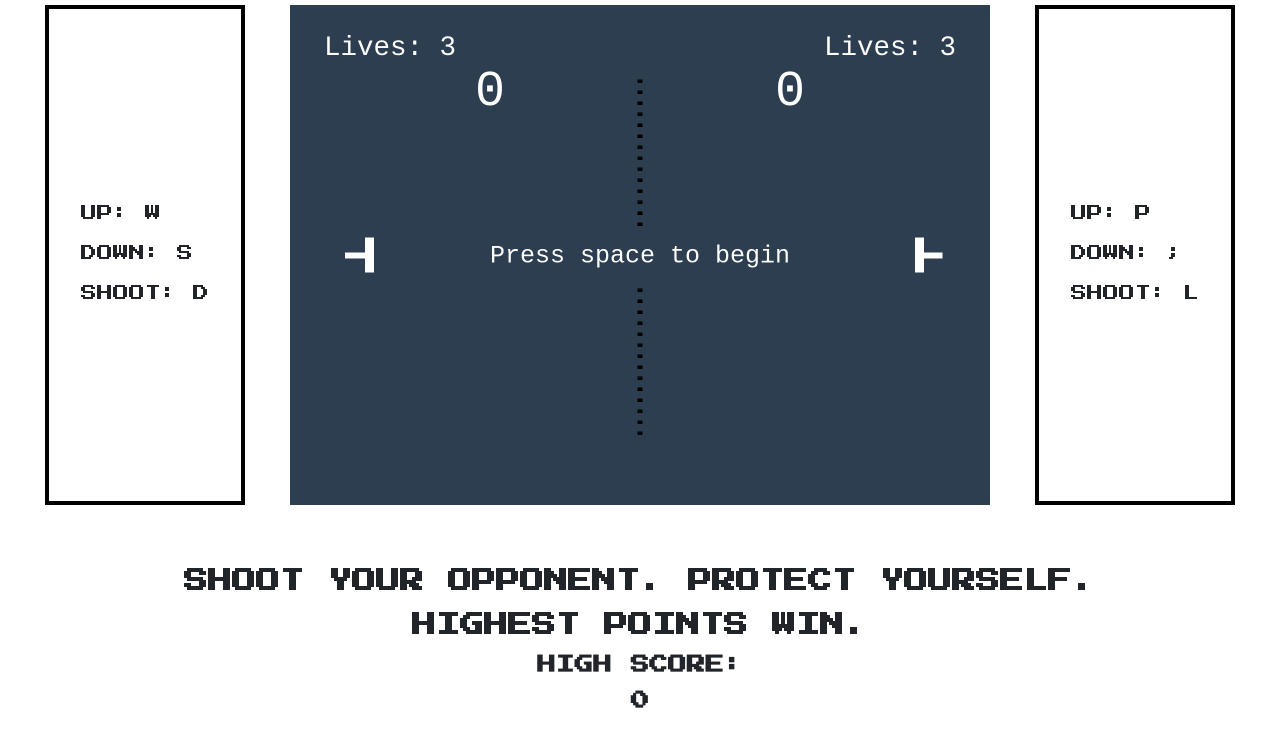
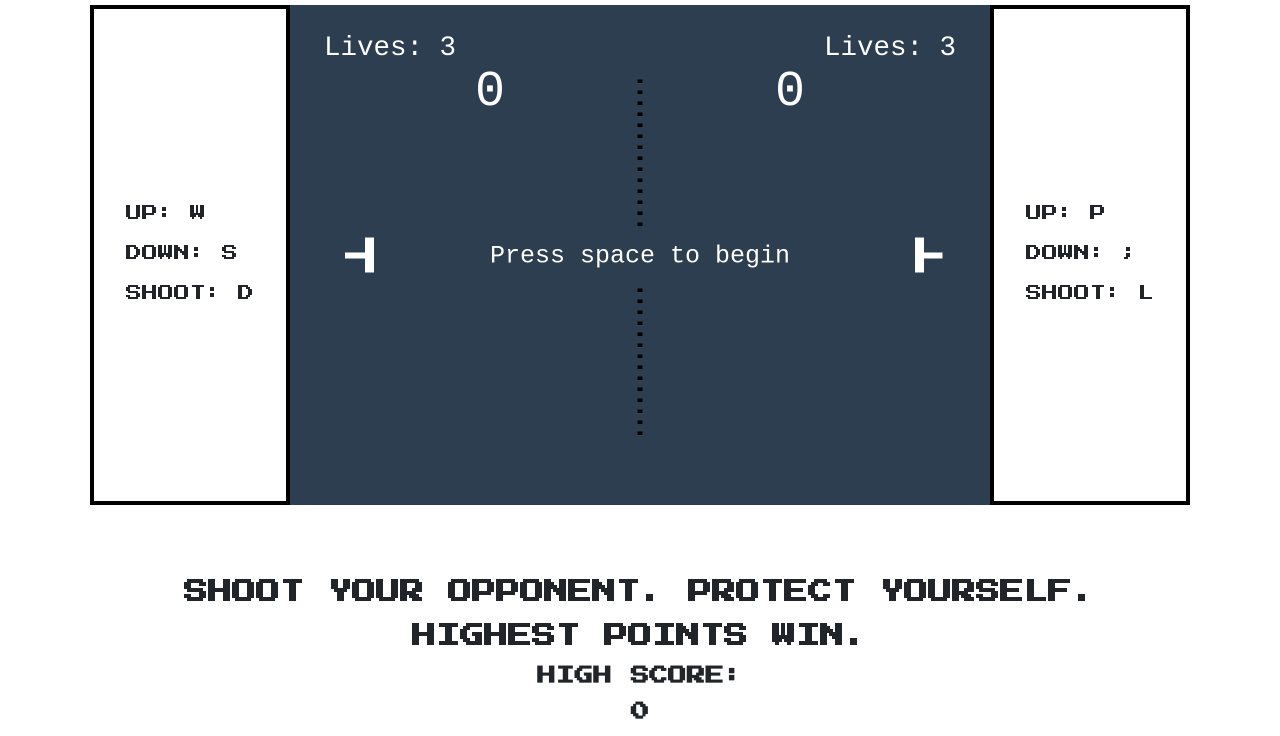
Before and after one commit to speedy012/Bullet-Pong-Frontend, a plain HTML site: page index.html in a window 1280 px wide. Shown: the part 64-800 px from the top of the page. Drawn offline with nearby package versions, Linux system fonts and the light colour scheme; no server answers.

Commit message:
style update

```diff
--- a/index.css
+++ b/index.css
@@ -1,7 +1,7 @@
 .main {
   display: flex;
   padding-top: 1%;
-  justify-content: space-evenly;
+  justify-content: center;
 }
 
 .header {
@@ -31,5 +31,5 @@
   bottom: 0;
   width: 100%;
   text-align: center;
-  padding-bottom: 1%;
+  padding-bottom: 0.15%;
 }
```
